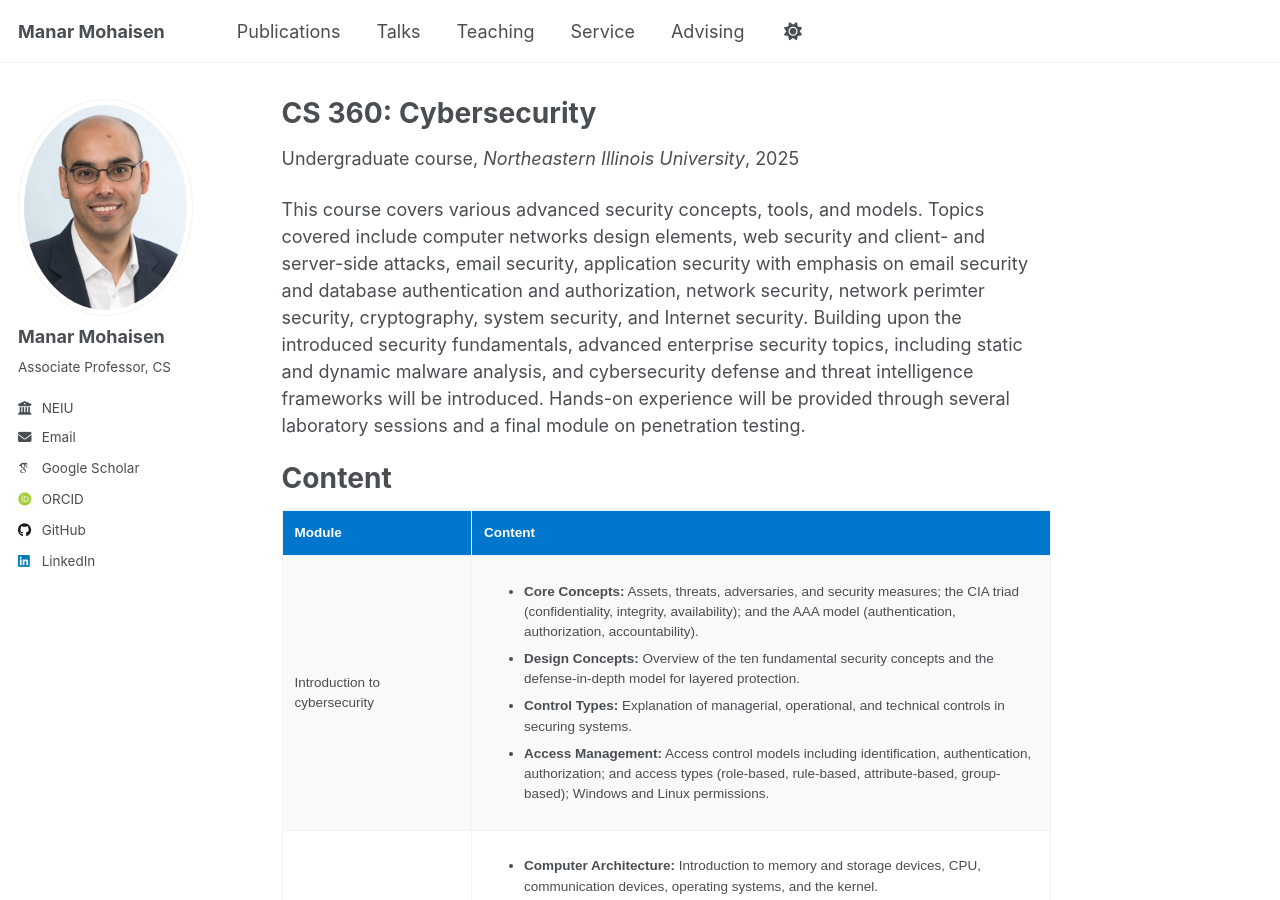
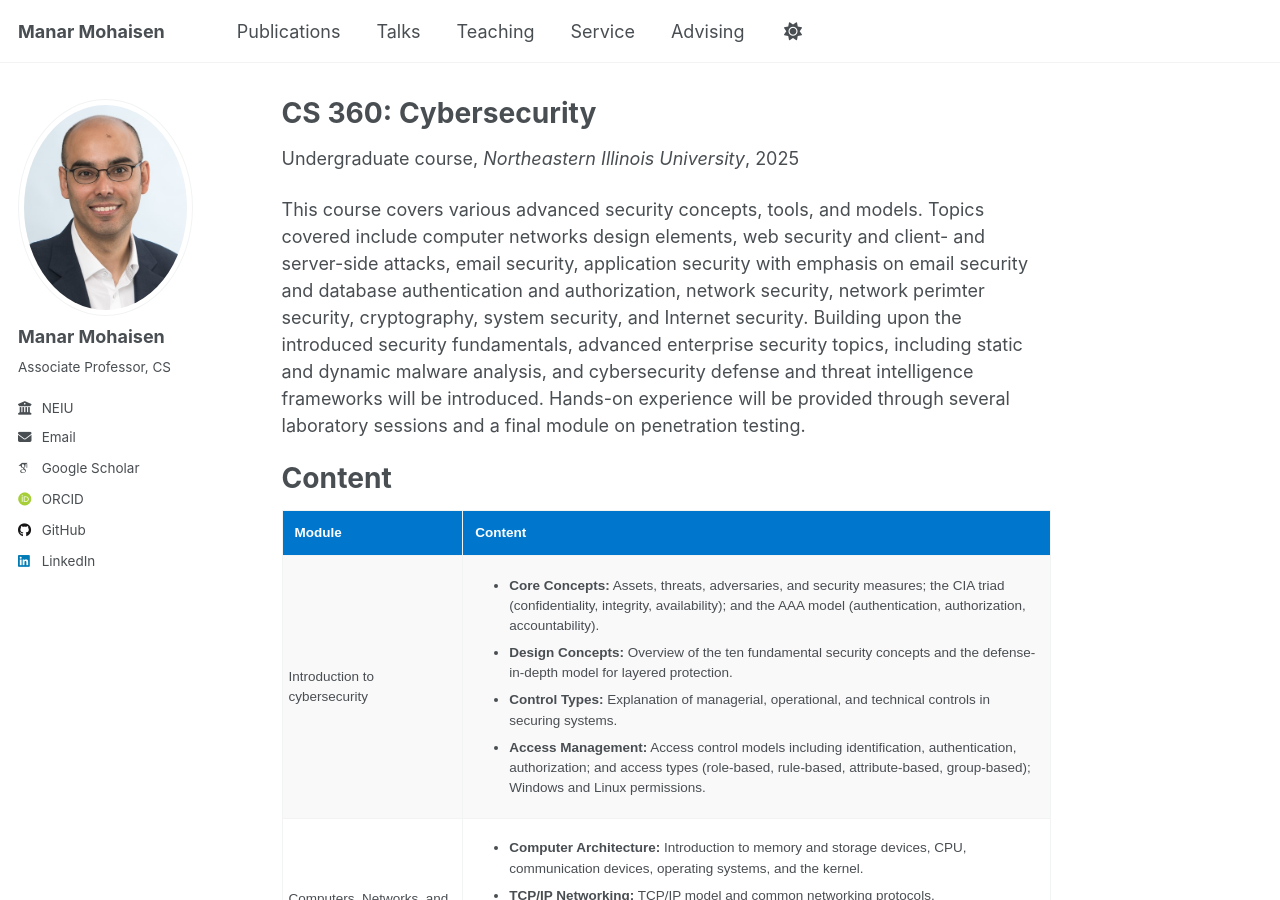
Before and after one commit to manarmohaisen/manarmohaisen.github.io, a Jekyll site: the page built from _teaching/cs360.md, in a window 1280 px wide and 900 px high. Built offline with Jekyll 4.4.1, drawn with Linux system fonts in a browser that asks for light colours; some web fonts are replaced; a script that is not in the unit is left out.

Commit message:
Update cs360.md

```diff
--- a/_teaching/cs360.md
+++ b/_teaching/cs360.md
@@ -21,8 +21,8 @@ Content
   </thead>
   <tbody>
     <tr style="background-color: #f9f9f9;">
-      <td style="padding: 12px;">Introduction to cybersecurity</td>
-      <td style="padding: 12px;">
+      <td style="padding: 6px;">Introduction to cybersecurity</td>
+      <td style="padding: 6px;">
         <ul>
   <li><strong>Core Concepts:</strong> Assets, threats, adversaries, and security measures; the CIA triad (confidentiality, integrity, availability); and the AAA model (authentication, authorization, accountability).</li>
   <li><strong>Design Concepts:</strong> Overview of the ten fundamental security concepts and the defense-in-depth model for layered protection.</li>
@@ -32,9 +32,9 @@ Content
       </td>
     </tr>
     <tr style="background-color: #ffffff;">
-      <td style="padding: 12px;">Computers, Networks, and Internet Fundamentals
+      <td style="padding: 6px;">Computers, Networks, and Internet Fundamentals
 </td>
-      <td style="padding: 12px;">
+      <td style="padding: 6px;">
         <ul>
   <li><strong>Computer Architecture:</strong> Introduction to memory and storage devices, CPU, communication devices, operating systems, and the kernel.</li>
   <li><strong>TCP/IP Networking:</strong> TCP/IP model and common networking protocols.</li>
@@ -44,9 +44,9 @@ Content
       </td>
     </tr>
     <tr style="background-color: #f9f9f9;">
-      <td style="padding: 12px;">Networking and Internet Protocols
+      <td style="padding: 6px;">Networking and Internet Protocols
 </td>
-      <td style="padding: 12px;">
+      <td style="padding: 6px;">
         <ul>
   <li><strong>Network Types and Structures:</strong> Overview of LAN, MAN, and WAN; subnetting, CIDR, VLANs, and DMZ configurations.</li>
   <li><strong>Port and Socket Management:</strong> Explanation of inbound and outbound ports, and socket communication concepts.</li>
```
